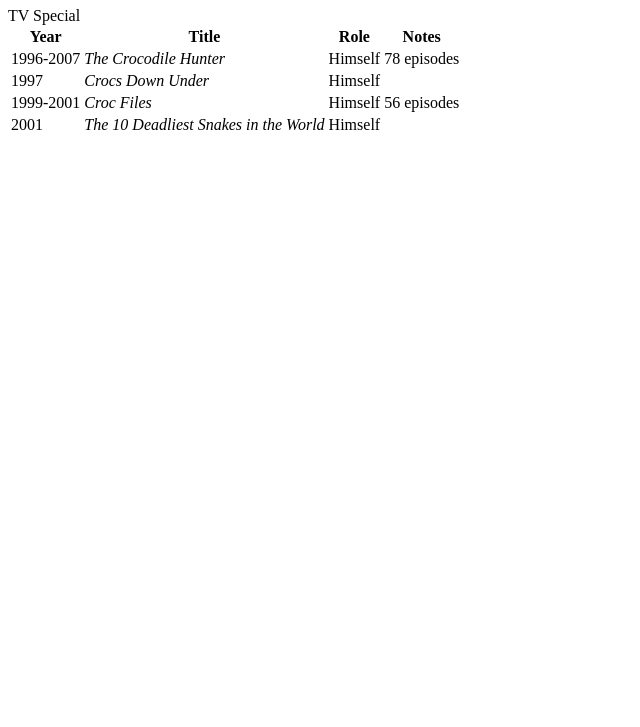
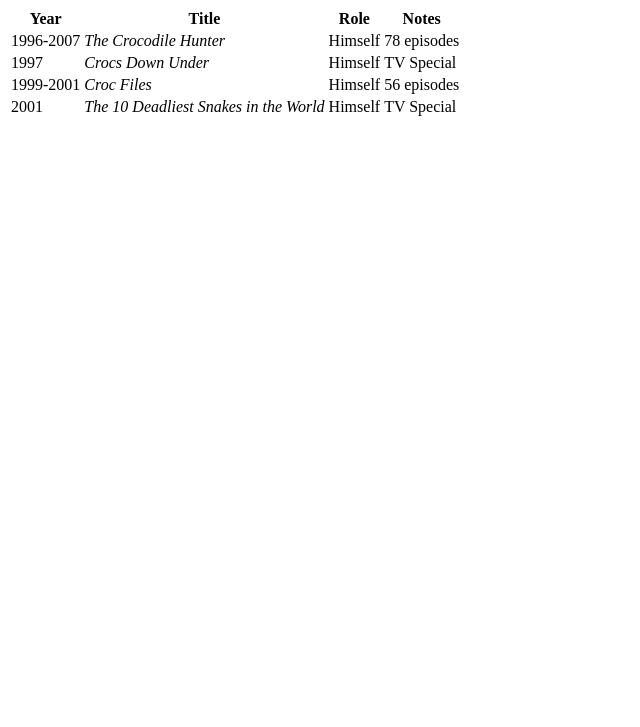
Before and after one commit to JRiedel6/tribute, a plain HTML site: page filmography.html in a window 1280 px wide. Shown: the part 73-800 px from the top of the page, without its empty margins (0-640 px from the left). Drawn offline with Linux system fonts and the light colour scheme.

Commit message:
Update filmography.html

```diff
--- a/filmography.html
+++ b/filmography.html
@@ -22,7 +22,7 @@
     <td>1997</td>
     <td><em>Crocs Down Under</em></td>
     <td>Himself</td>
-  </td>TV Special</td>
+  <td>TV Special</td>
 </tr>
 <tr>
   <td>1999-2001</td>
@@ -34,6 +34,7 @@
   <td>2001</td>
   <td><em>The 10 Deadliest Snakes in the World</em></td>
   <td>Himself</td>
+  <td>TV Special</td>
 </tr>
 
 
```
